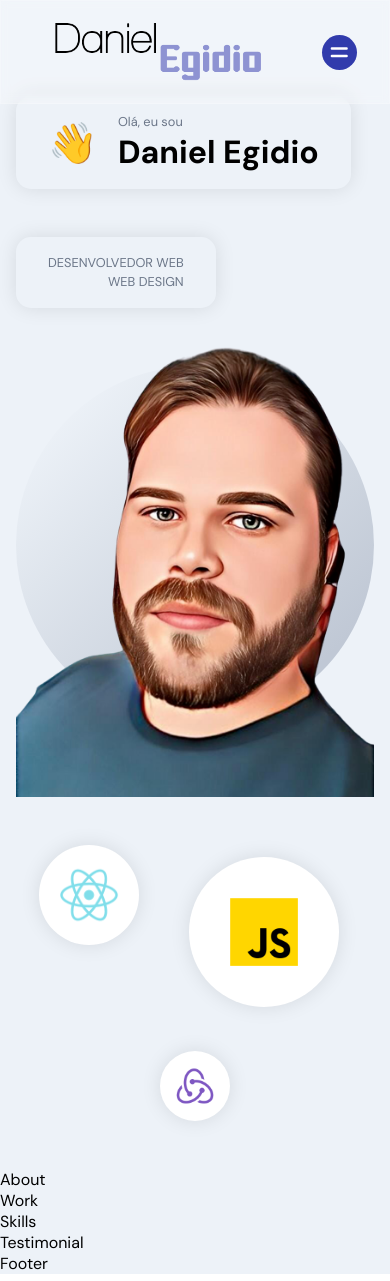
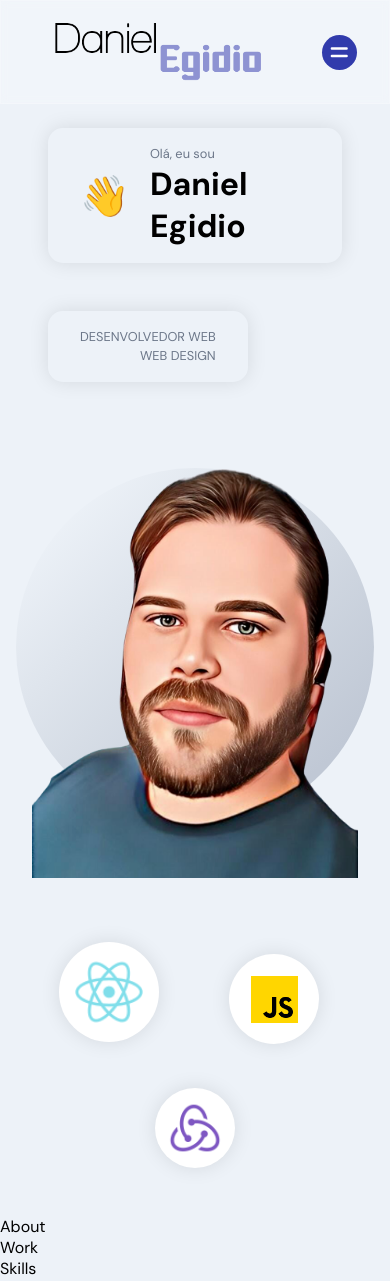
Before and after one commit to DanielEgiidio/portfolio_de, a React (Create React App) app in the folder frontend_react/: page / in a window 390 px wide. Shown: the top 1281 px of the page. Built offline with nearby package versions, Linux system fonts and the light colour scheme.

Commit message:
Correção da imagem de profile

```diff
--- a/frontend_react/src/container/Header/Header.scss
+++ b/frontend_react/src/container/Header/Header.scss
@@ -57,6 +57,7 @@
     justify-content: flex-end;
     align-items: flex-end;
     flex-direction: column;
+    padding: 2rem;
 
     .badge-cmp, .tag-cmp {
         padding: 1rem 2rem;
@@ -110,8 +111,8 @@
         box-shadow: 0 0 20px rgba(0, 0, 0, 0.1);
 
         img {
-            width: 60%;
-            height: 60%;
+            width: 70%;
+            height: 70%;
         }
     }
     div:nth-child(1) {
@@ -120,26 +121,26 @@
     }
     div:nth-child(2) {
         margin: 1.75rem;
-        width: 150px;
-        height: 150px;
+        width: 90px;
+        height: 90px;
     }
     div:nth-child(3) {
-        width: 70px;
-        height: 70px;
+        width: 80px;
+        height: 80px;
     }
 
     @media screen and (min-width: 2000px) {
         div:nth-child(1) {
-            width: 400px;
-            height: 400px;
+            width: 200px;
+            height: 200px;
         }
         div:nth-child(2) {
-            width: 175px;
-            height: 175px;
+            width: 180px;
+            height: 180px;
         }
         div:nth-child(3) {
-            width: 200px;
-            height: 200px;
+            width: 160px;
+            height: 160px;
         }
     }
 
@@ -156,19 +157,45 @@
 }
 
 .app__header-img {
-    flex: 1;
+    flex: 0.75;
     height: 100%;
-
+    width: 100%;
     display: flex;
     justify-content: flex-end;
     align-items: flex-end;
     position: relative;
+    padding: 1rem;
 
     img {
         width: 100%;
         object-fit: contain;
         z-index: 1;
     }
+
+    @media screen and (min-width: 2000px) {
+        flex: 0.75;
+        display: flex;
+        justify-content: center;
+
+        img{
+            object-fit: contain;
+            width: 70%;
+            height: 70%;
+        }
+    }
+
+    @media screen and (max-width: 1200px) {
+        flex: 0.75;
+        display: flex;
+        justify-content: center;
+
+        img{
+            object-fit: contain;
+            width: 100%;
+            height: 100%;
+        }
+    }
+
 
     .overlay_circle {
         position: absolute;
```
